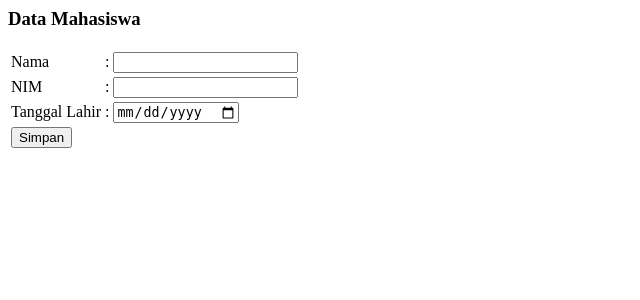
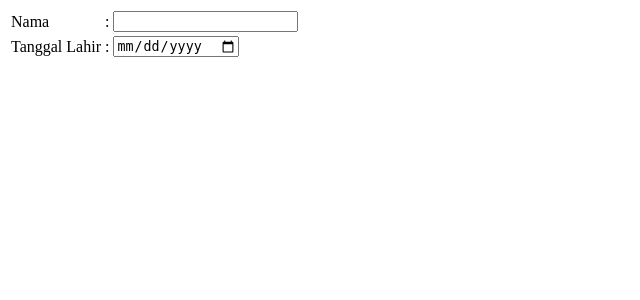
Before and after one commit to aldhisttd/2023-program2sem4pagia, a PHP site: page /tugas1/2155201012.php in a window 1280 px wide. Shown: the top 300 px of the page, without its empty margins (0-640 px from the left). Run offline with PHP 8.4, Linux system fonts and the light colour scheme.

Commit message:
Update 2155201012.php

```diff
--- a/tugas1/2155201012.php
+++ b/tugas1/2155201012.php
@@ -2,16 +2,9 @@
     <head>
         <title>Mahasiswa</title>
     </head>
-    <body>
-        <h3>Data Mahasiswa</h3>
         <table>
             <tr>
                 <td>Nama</td>
-                <td>:</td>
-                <td><input type="text"></td>
-            </tr>
-            <tr>
-                <td>NIM</td>
                 <td>:</td>
                 <td><input type="text"></td>
             </tr>
@@ -20,9 +13,6 @@
                 <td>:</td>
                 <td><input type="date"></td>
             </tr>
-            <tr>
-                <td colspan="2"><input type="submit" value="Simpan"></td>
-            </tr>
         </table>
     </body>
 </html>
```
